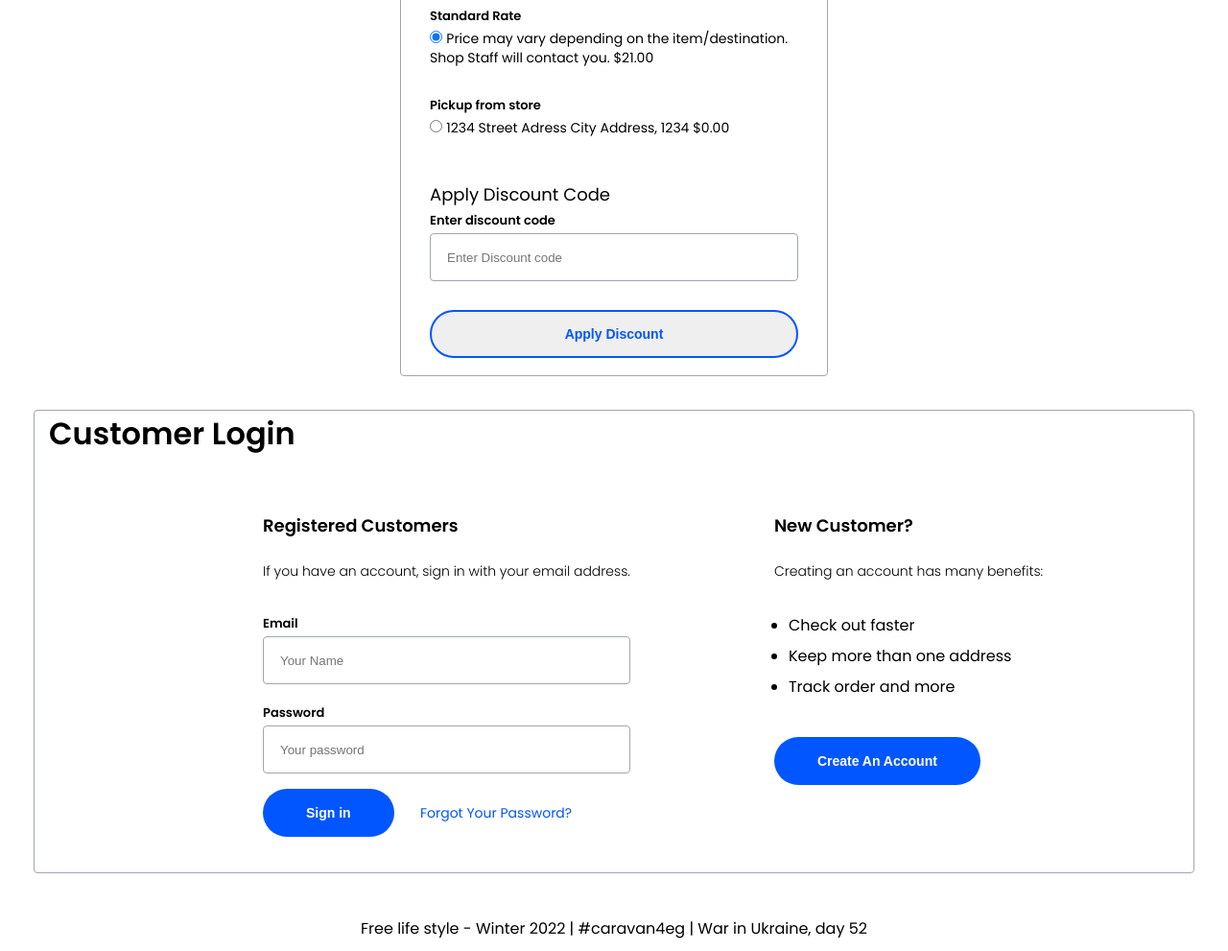
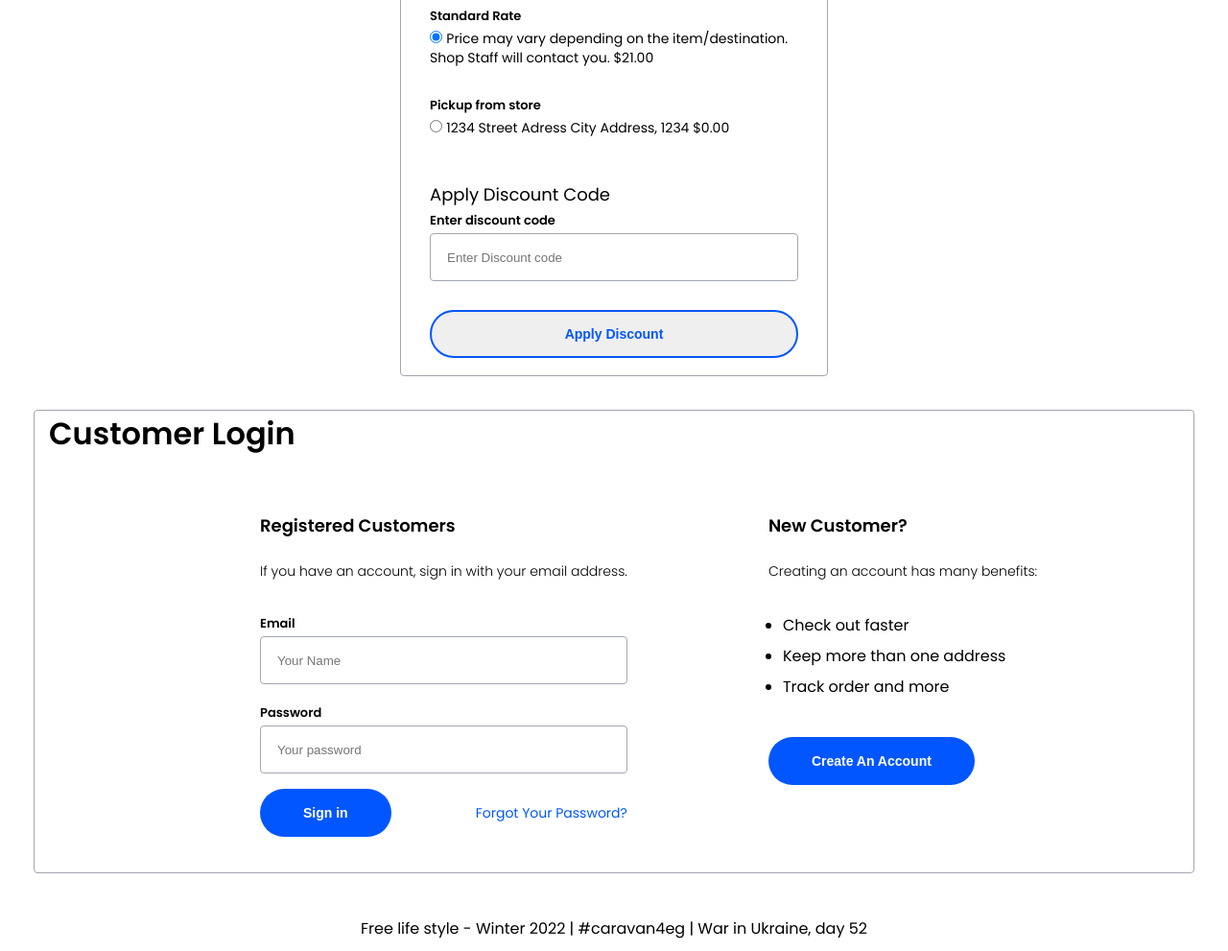
Before and after one commit to caravan4eg/fls_lesson_16_home-work-2, a plain HTML site: page index.html in a window 1280 px wide. Shown: the part 503-1494 px from the top of the page at 96% size. Drawn offline with Linux system fonts and the light colour scheme.

Commit message:
change form footer

```diff
--- a/css/main.css
+++ b/css/main.css
@@ -145,7 +145,7 @@
 }
 
 .customer-login__registered {
-	padding: 37px 58px;
+	padding: 37px 55px;
 	margin: 0px 34px 0px 0px;
 }
 
@@ -165,7 +165,12 @@
 	margin: 0px 0px 25px 0px;
 
 }
-
+.customer-login__footer {
+	width: 100%;
+	display: flex;
+	align-items: center;
+	justify-content: space-between;
+}
 .customer-login__button {
 	background: #0156FF;
 	border-radius: 50px;
@@ -175,9 +180,7 @@
 	text-align: center;
 	padding: 0px 45px 0px 45px;
 	color: #FFFFFF;
-	margin: 0px 23px 0px 0px;
 	transition: all 0.3s ease-in-out;
-
 }
 
 .customer-login__button:hover{
@@ -187,6 +190,7 @@
 }
 
 .customer-login__forgot-psw {
+	/* display: inline-block; */
 	font-weight: 400;
 	font-size: 14px;
 	line-height: 1.43;
--- a/index.html
+++ b/index.html
@@ -105,8 +105,10 @@
 
 									</div>
 
-									<button class="customer-login__button" type="submit">Sign in</button>
-									<a href="#" class="customer-login__forgot-psw">Forgot Your Password?</a>
+									<div class="customer-login__footer">
+										<button class="customer-login__button" type="submit">Sign in</button>
+										<a href="#" class="customer-login__forgot-psw">Forgot Your Password?</a>
+									</div>
 
 								</form>
 							</div>
```
